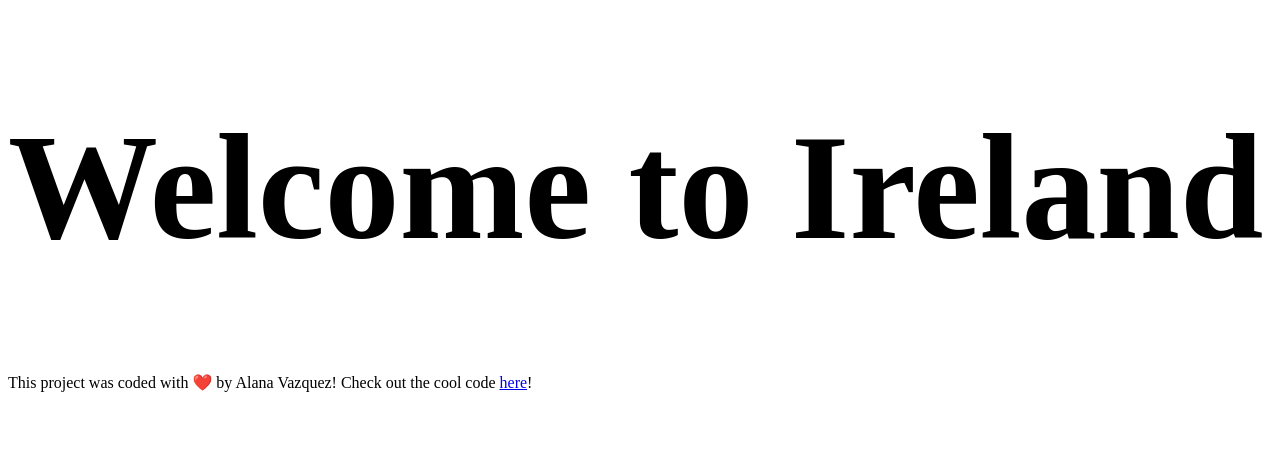
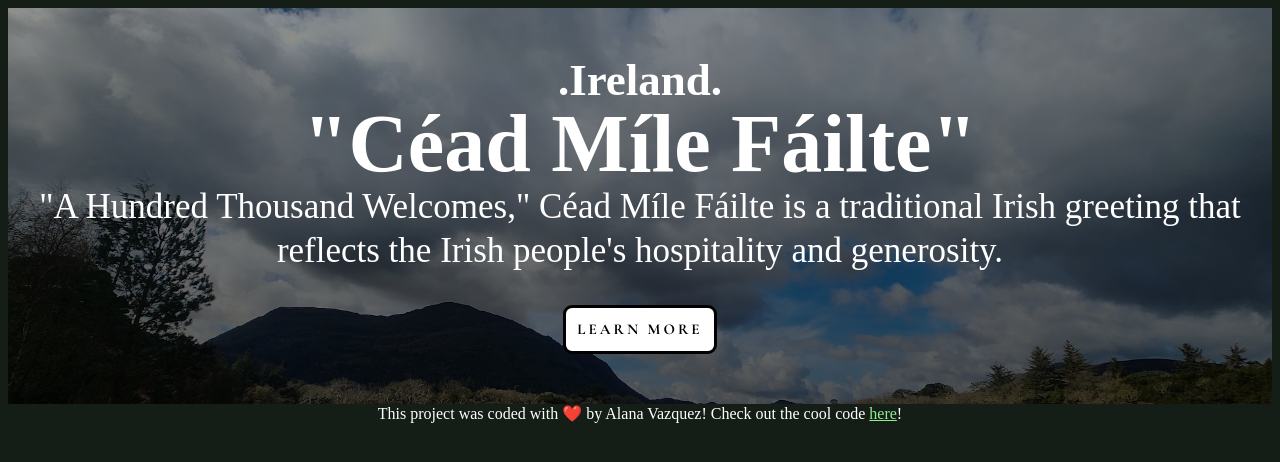
Before and after one commit to alanarv99/Ireland-travel, a plain HTML site: page index.html in a window 1280 px wide. Drawn offline with nearby package versions, Linux system fonts and the light colour scheme; a web font is replaced by a local one.

Commit message:
added and styled header

```diff
--- a/index.html
+++ b/index.html
@@ -13,10 +13,20 @@
     <title>Welcome to Ireland</title>
   </head>
   <body>
-    <h1>Welcome to Ireland</h1>
-    <footer>
-      This project was coded with ❤️ by Alana Vazquez! Check out the cool code
-      <a href="https://github.com/alanarv99/Ireland-travel">here</a>!
-    </footer>
+    <div class="container">
+      <header>
+        <h3>.Ireland.</h3>
+        <h1>"Céad Míle Fáilte"</h1>
+        <h2>
+          "A Hundred Thousand Welcomes," Céad Míle Fáilte is a traditional Irish
+          greeting that reflects the Irish people's hospitality and generosity.
+        </h2>
+        <a href="/more">Learn More</a>
+      </header>
+      <footer>
+        This project was coded with ❤️ by Alana Vazquez! Check out the cool code
+        <a href="https://github.com/alanarv99/Ireland-travel">here</a>!
+      </footer>
+    </div>
   </body>
 </html>
--- a/src/style.css
+++ b/src/style.css
@@ -2,11 +2,95 @@
   --title-font: cormorant unicase;
   --paragraph-font: cormorant garamond;
 }
-h1 {
-  font-family: var(--title-font);
-  font-size: 150px;
+
+body {
+  background: #141e17;
+}
+.container {
+  max-width: 1400px;
+  margin: 0 auto;
 }
 
-h2 {
+header {
+  background-image: linear-gradient(rgba(0, 0, 0, 0.4), rgba(0, 0, 0, 0.6)),
+    url("../images/lough-lane.jpg");
+  background-repeat: no-repeat;
+  background-size: cover;
+  color: white;
+  text-align: center;
+  font-family: var(--title-font);
+  padding: 50px 15px;
+}
+
+header h3 {
+  font-weight: 750;
+  font-size: 45px;
+  line-height: 1;
+  margin: 0;
+}
+
+header h1 {
+  font-weight: 850;
+  font-size: 82px;
+  line-height: 1;
+  margin: 0;
+}
+
+header h2 {
+  font-weight: 400;
+  font-size: 35px;
+  line-height: 1.25;
+  margin: 0;
+}
+
+header a {
   font-family: var(--paragraph-font);
+  font-weight: 900;
+  font-size: 15px;
+  line-height: 21px;
+  border: 3px solid black;
+  background: white;
+  text-align: center;
+  color: black;
+  padding: 11px 11px;
+  margin-top: 32px;
+  display: inline-block;
+  letter-spacing: 3px;
+  text-transform: uppercase;
+  text-decoration: none;
+  border-radius: 9px;
 }
+
+footer {
+  color: white;
+  text-align: center;
+}
+footer a {
+  color: lightgreen;
+}
+
+@media (max-width: 900px) {
+  header h3 {
+    font-size: 30px;
+  }
+  header h1 {
+    font-size: 67px;
+  }
+
+  header h2 {
+    font-size: 27px;
+  }
+}
+@media (max-width: 570px) {
+  header h3 {
+    font-size: 23px;
+  }
+  header h1 {
+    font-size: 43px;
+    line-height: 1.3;
+  }
+
+  header h2 {
+    font-size: 20px;
+  }
+}
```
Also changed, not shown: images/lough-lane.jpg (added).
